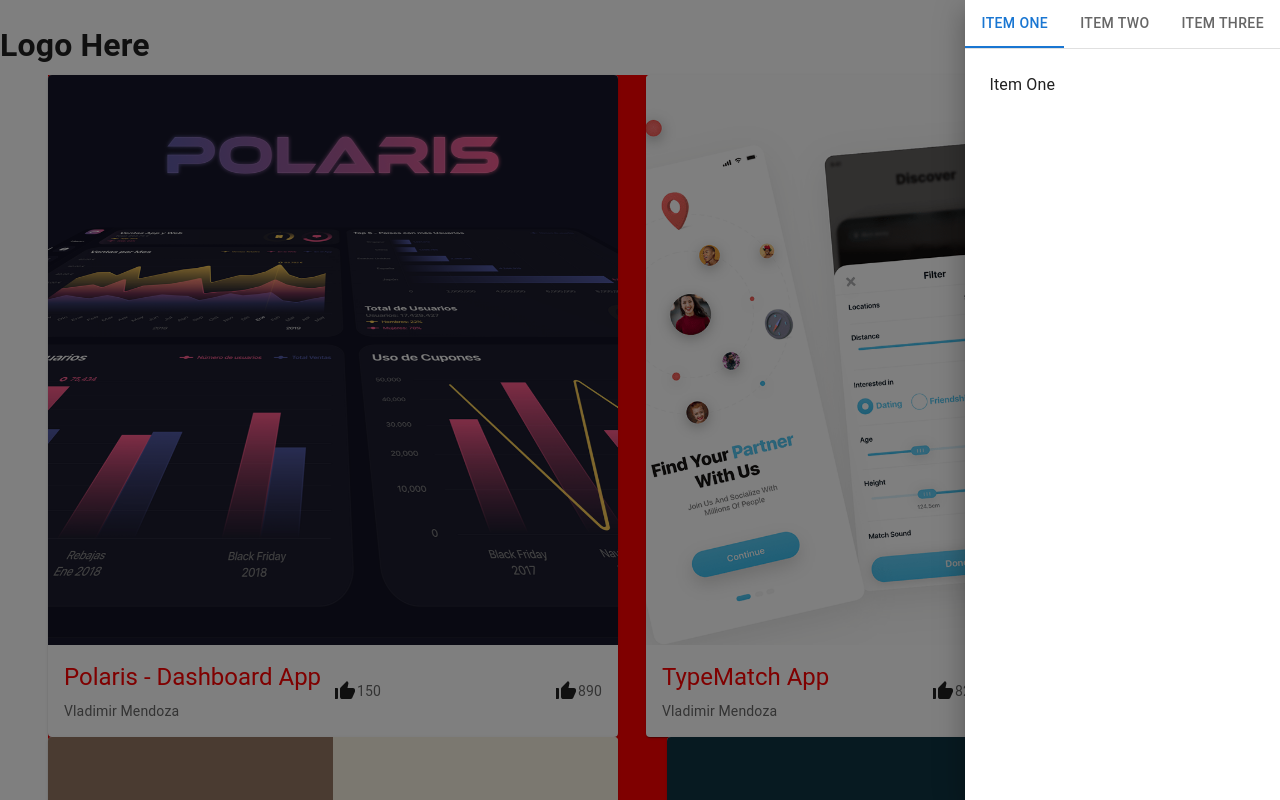
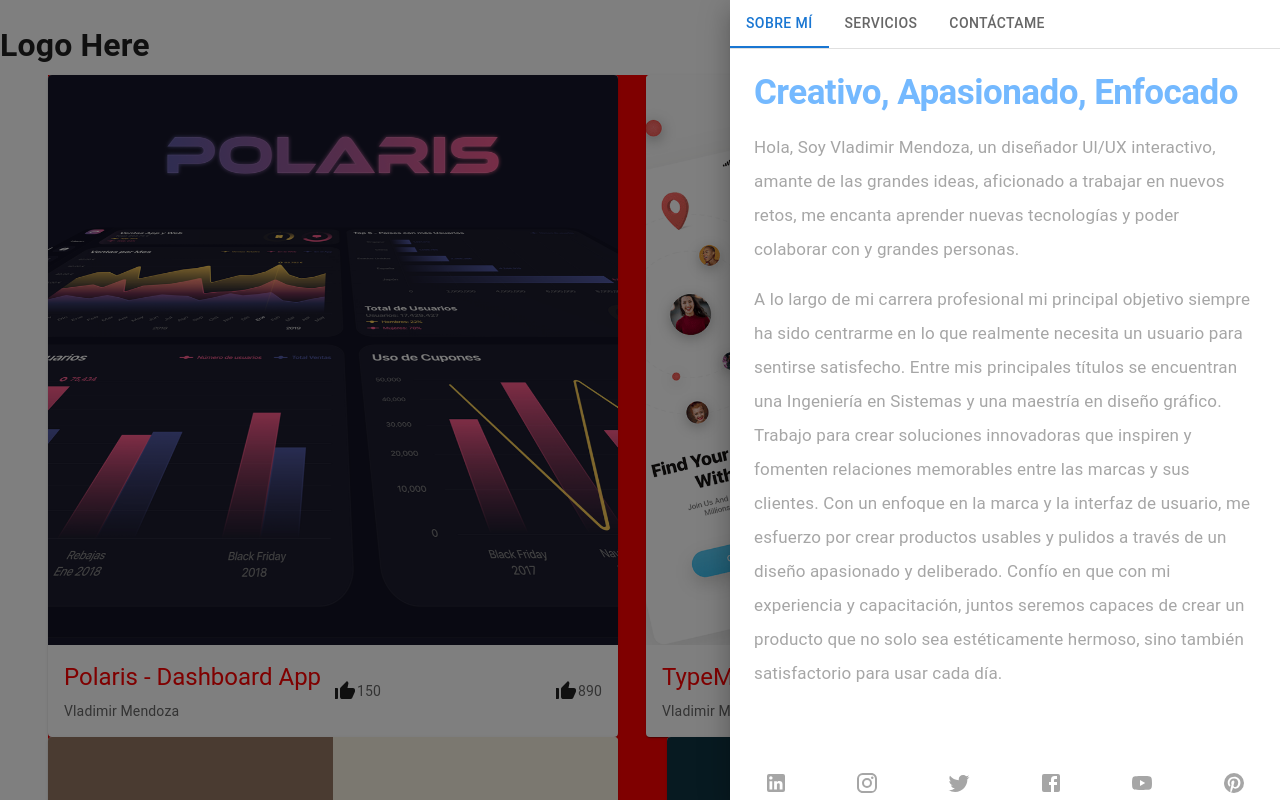
Before and after one commit to vladimendoza/PortafolioDev, a Next.js app: page /dashboard in a window 1280 px wide. Both pictures are taken after a click on the button 1248 px from the left and 18 px from the top of the page. Shown: the top 800 px of the page. Built offline with nearby package versions, Linux system fonts and the light colour scheme.

Commit message:
drawer menu

```diff
--- a/src/app/globals.css
+++ b/src/app/globals.css
@@ -78,7 +78,6 @@
   padding: 0;
   margin: 0;
 }
-
 html,
 body {
   max-width: 100vw;
@@ -101,6 +100,7 @@
   text-decoration: none;
 }
 
+
 @media (prefers-color-scheme: dark) {
   html {
     color-scheme: dark;
--- /dev/null
+++ b/src/components/Aboutme.tsx
@@ -0,0 +1,32 @@
+import Typography from '@mui/material/Typography'
+import React from 'react'
+
+export default function Aboutme() {
+    return (
+        <div>
+            <Typography variant="h1" mt={0} mb={2} fontSize={35} color={'#74B9FF'} fontWeight={600}>
+            Creativo, Apasionado, Enfocado
+            </Typography>
+            <Typography variant="body1" mt={0} mb={2} lineHeight={2} color={'#A6A6A6'} fontSize={17}>
+                Hola, Soy Vladimir Mendoza, un diseñador Ul/UX interactivo,
+                amante de las grandes ideas, aficionado a trabajar en nuevos retos,
+                me encanta aprender nuevas tecnologías y poder colaborar con y
+                grandes personas.
+            </Typography>
+            <Typography variant="body1" lineHeight={2} color={'#A6A6A6'} fontSize={17}>
+                A lo largo de mi carrera profesional mi principal objetivo siempre ha
+                sido centrarme en lo que realmente necesita un usuario para
+                sentirse satisfecho. Entre mis principales títulos se encuentran una
+                Ingeniería en Sistemas y una maestría en diseño gráfico. Trabajo
+                para crear soluciones innovadoras que inspiren y fomenten
+                relaciones memorables entre las marcas y sus clientes. Con un
+                enfoque en la marca y la interfaz de usuario, me esfuerzo por crear
+                productos usables y pulidos a través de un diseño apasionado y
+                deliberado. Confío en que con mi experiencia y capacitación, juntos
+                seremos capaces de crear un producto que no solo sea
+                estéticamente hermoso, sino también satisfactorio para usar cada
+                día.
+            </Typography>
+        </div>
+    )
+}
--- /dev/null
+++ b/src/components/Contactame.tsx
@@ -0,0 +1,9 @@
+import React from 'react'
+
+export default function Contactame() {
+  return (
+    <div>
+        <h1>Creativo, Apasionado, Enfocado</h1>
+    </div>
+  )
+}
--- /dev/null
+++ b/src/components/Servicios.tsx
@@ -0,0 +1,15 @@
+import React from 'react'
+
+export default function Servicios() {
+    return (
+        <div>
+            <h1 style={{ margin: '0px' }}>Creativo, Apasionado</h1>
+            <p>Hola, Soy Vladimir Mendoza, un diseñador Ul/UX interactivo,
+
+                amante de las grandes ideas, aficionado a trabajar en nuevos retos,
+                me encanta aprender nuevas tecnologías y poder colaborar con y
+
+                grandes personas.</p>
+        </div>
+    )
+}
--- a/src/components/TabSet.tsx
+++ b/src/components/TabSet.tsx
@@ -3,6 +3,15 @@
 import Tab from '@mui/material/Tab';
 import Typography from '@mui/material/Typography';
 import Box from '@mui/material/Box';
+import Aboutme from '@/components/Aboutme';
+import Servicios from '@/components/Servicios';
+import Contactame from '@/components/Contactame';
+import LinkedInIcon from '@mui/icons-material/LinkedIn';
+import InstagramIcon from '@mui/icons-material/Instagram';
+import TwitterIcon from '@mui/icons-material/Twitter';
+import FacebookIcon from '@mui/icons-material/Facebook';
+import YouTubeIcon from '@mui/icons-material/YouTube';
+import PinterestIcon from '@mui/icons-material/Pinterest';
 
 interface TabPanelProps {
   children?: React.ReactNode;
@@ -45,23 +54,52 @@
   };
 
   return (
-    <Box sx={{ width: '100%' }}>
-      <Box sx={{ borderBottom: 1, borderColor: 'divider' }}>
-        <Tabs value={value} onChange={handleChange} aria-label="basic tabs example">
-          <Tab label="Item One" {...a11yProps(0)} />
-          <Tab label="Item Two" {...a11yProps(1)} />
-          <Tab label="Item Three" {...a11yProps(2)} />
+    <Box sx={{ width: 550 }}>
+
+      <Box sx={{ borderBottom: 1, borderColor: 'divider', display: 'flex' }}>
+        <Tabs  value={value} onChange={handleChange} centered aria-label="basic tabs example">
+          <Tab label="Sobre mí" {...a11yProps(0)} />
+          <Tab label="Servicios" {...a11yProps(1)} />
+          <Tab label="Contáctame" {...a11yProps(2)} />
         </Tabs>
       </Box>
+
       <TabPanel value={value} index={0}>
-        Item One
+        <Aboutme />
       </TabPanel>
+
       <TabPanel value={value} index={1}>
-        Item Two
+        <Servicios />
       </TabPanel>
+
       <TabPanel value={value} index={2}>
-        Item Three
+        <Contactame />
       </TabPanel>
+
+      <Box>
+
+        <div style={{
+          width: '100%',
+          height: 35,
+          // background: 'red',
+          position: 'absolute',
+          right: 0,
+          left: 0,
+          bottom: 0,
+          display: 'flex',
+          alignItems: 'center',
+          // borderTop: '1px solid red'
+        }}>
+          <Box sx={{ width: '100%', display: 'flex', justifyContent: 'space-around' }}>
+            <LinkedInIcon style={{color: '#A6A6A6'}}/>
+            <InstagramIcon style={{color: '#A6A6A6'}}/>
+            <TwitterIcon style={{color: '#A6A6A6'}}/>
+            <FacebookIcon style={{color: '#A6A6A6'}}/>
+            <YouTubeIcon style={{color: '#A6A6A6'}}/>
+            <PinterestIcon style={{color: '#A6A6A6'}}/>
+          </Box>
+        </div>
+      </Box>
     </Box>
   );
 }
```
